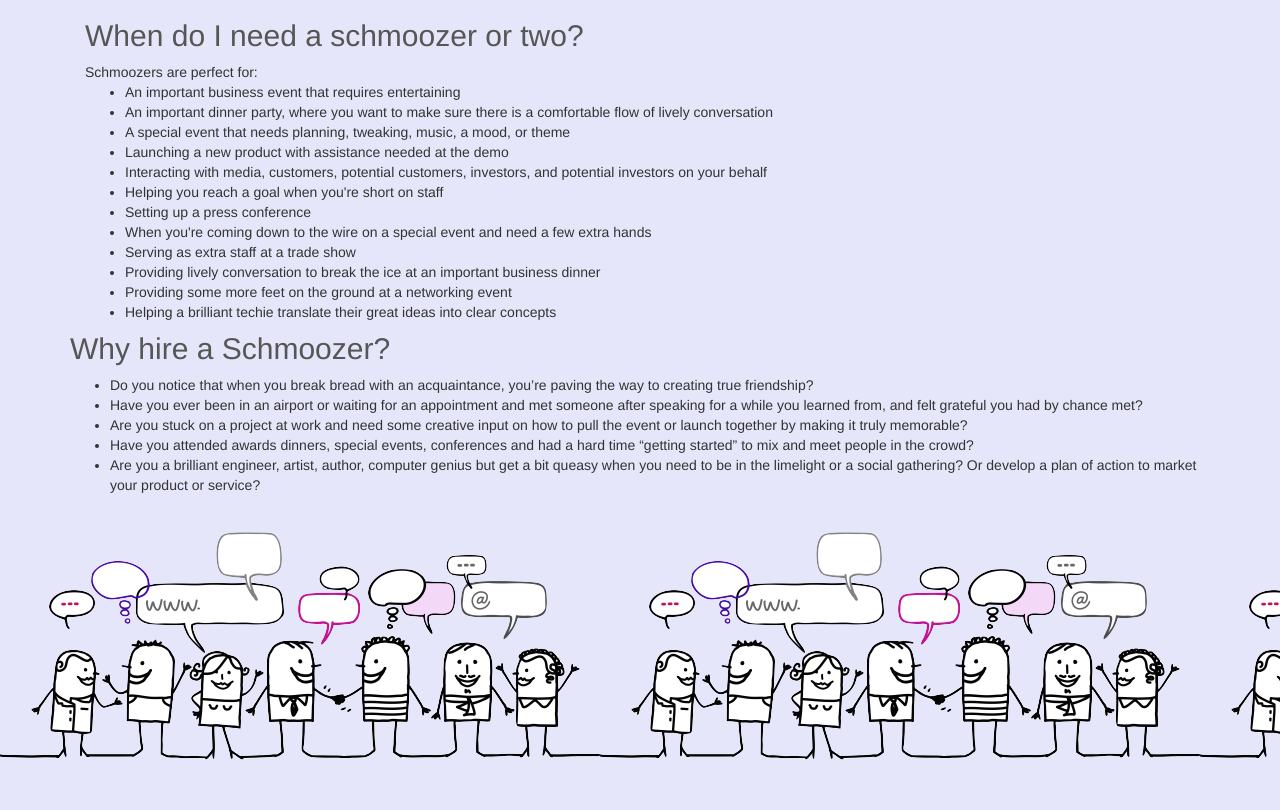
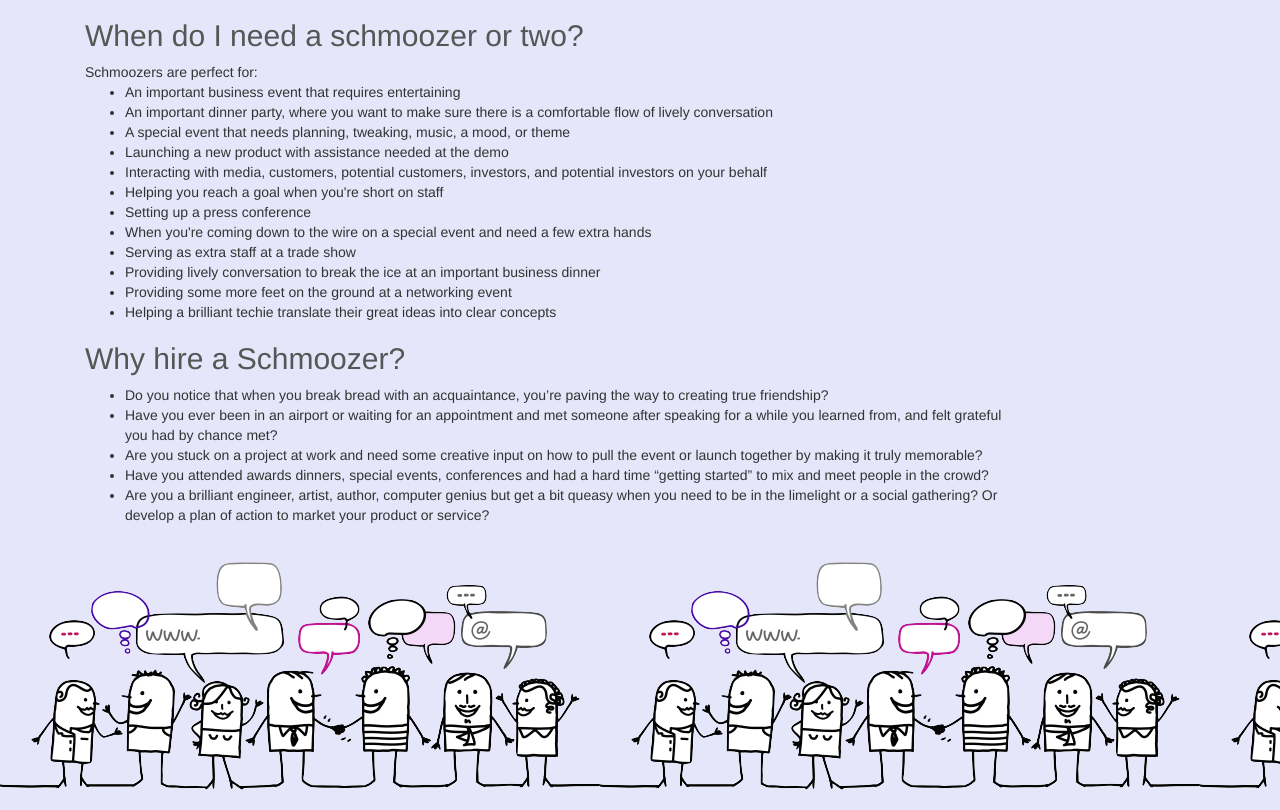
Before and after one commit to jmassarani/2300Final, a PHP site: page /more.php in a window 1280 px wide. Shown: the part 188-998 px from the top of the page. Before the commit the page ends 948 px from the top, so only its background shows below. Run offline with PHP 8.4, Linux system fonts and the light colour scheme; some libraries are stand-ins or nearby versions.

Commit message:
formatting in more.php

```diff
--- a/more.php
+++ b/more.php
@@ -23,7 +23,7 @@
             <h3>schmooze |SHmo͞oz|</h3>
             <h5>(also shmooze) Verb [no obj.] </h5>
             <p>To talk cozily in a friendly and comfortable manner, getting to know other people with an ultimate goal to impress, communicate, and create authentic relationships. </p>
-            <div class="col-xs-12">
+            <div class="col-xs-10">
             <h2>When do I need a schmoozer or two?</h2>
                 Schmoozers are perfect for:
                 <ul>
@@ -40,7 +40,7 @@
                     <li>Providing some more feet on the ground at a networking event</li>
                     <li>Helping a brilliant techie translate their great ideas into clear concepts</li>
                 </ul>
-            </div> <!-- end of col-xs-12 div-->
+
             <h2>Why hire a Schmoozer?</h2>
             <ul>
                 <li>Do you notice that when you break bread with an acquaintance, you’re paving the way to creating true friendship?</li>
@@ -49,7 +49,7 @@
                 <li>Have you attended awards dinners, special events, conferences and had a hard time “getting started” to mix and meet people in the crowd?</li>
                 <li>Are you a brilliant engineer, artist, author, computer genius but get a bit queasy when you need to be in the limelight or a social gathering? Or develop a plan of action to market your product or service? </li>
             </ul>
-
+            </div> <!-- end of col-xs-10 div-->
         </div>
         <footer>
         </footer>
```
